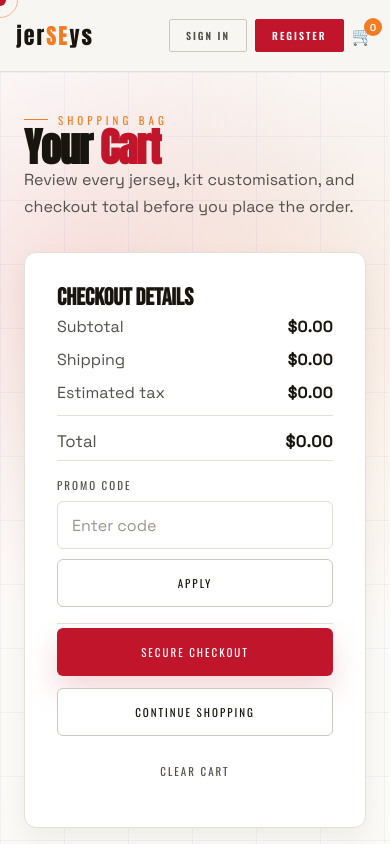
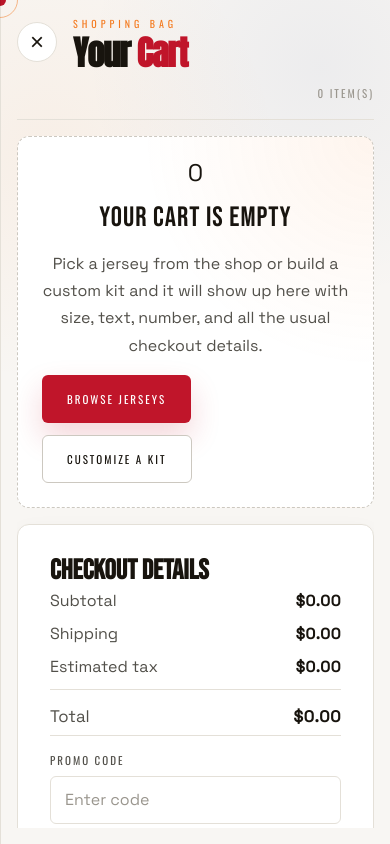
Before and after one commit to SE-Pr0/jerSEys, a React (Vite) app: page /cart in a window 390 px wide. Shown: the top 844 px of the page. Built offline with nearby package versions, Linux system fonts and the light colour scheme.

Commit message:
Made the cart page slide from the right of the page rather than be a standalone page.

```diff
--- a/src/components/Navbar.jsx
+++ b/src/components/Navbar.jsx
@@ -1,9 +1,10 @@
 import React, { useEffect, useState } from 'react';
-import { Link, NavLink } from 'react-router-dom';
+import { Link, NavLink, useLocation } from 'react-router-dom';
 import '../styles/navbar.css';
 import { clearStoredUser, getStoredUser } from '../utils/auth';
 
 const Navbar = () => {
+  const location = useLocation();
   const [user, setUser] = useState(() => getStoredUser());
 
   useEffect(() => {
@@ -46,7 +47,9 @@ const Navbar = () => {
             Trade Marketplace
           </NavLink>
         </li>
-        <li><Link to="/shop#shop-insights">Insights</Link></li>
+        <li>
+          <Link to="/shop#shop-insights">Insights</Link>
+        </li>
       </ul>
       <div className="nav-actions">
         {user ? (
@@ -54,15 +57,26 @@ const Navbar = () => {
             <Link to="/profile" className="nav-btn btn-ghost">
               {user.username}
             </Link>
-            <button type="button" className="nav-btn btn-solid" onClick={clearStoredUser}>Sign Out</button>
+            <button type="button" className="nav-btn btn-solid" onClick={clearStoredUser}>
+              Sign Out
+            </button>
           </>
         ) : (
           <>
-            <Link to="/login" className="nav-btn btn-ghost">Sign In</Link>
-            <Link to="/register" className="nav-btn btn-solid">Register</Link>
+            <Link to="/login" className="nav-btn btn-ghost">
+              Sign In
+            </Link>
+            <Link to="/register" className="nav-btn btn-solid">
+              Register
+            </Link>
           </>
         )}
-        <Link to="/cart" className="cart-icon" aria-label="Shopping cart">
+        <Link
+          to="/cart"
+          state={{ backgroundLocation: location }}
+          className="cart-icon"
+          aria-label="Shopping cart"
+        >
           <span aria-hidden="true">🛒</span>
           <div className="cart-badge">0</div>
         </Link>
--- a/src/pages/Cart.css
+++ b/src/pages/Cart.css
@@ -1,71 +1,111 @@
-.cart-page {
-  position: relative;
-  min-height: 100vh;
-  padding-top: 42px;
-  padding-bottom: 72px;
-  background:
-    radial-gradient(circle at 12% 18%, rgba(244, 123, 32, 0.12), transparent 30%),
-    radial-gradient(circle at 82% 8%, rgba(27, 59, 138, 0.1), transparent 28%),
-    var(--bg);
+.cart-drawer-overlay {
+  position: fixed;
+  inset: 0;
+  z-index: 1200;
+  background: rgba(15, 23, 42, 0);
+  backdrop-filter: blur(0px);
+  transition: background-color 220ms ease, backdrop-filter 220ms ease;
 }
 
-.cart-page::before,
-.cart-page::after {
-  content: '';
-  position: absolute;
-  inset: 0;
-  pointer-events: none;
+.cart-drawer-overlay.is-open {
+  background: rgba(15, 23, 42, 0.56);
+  backdrop-filter: blur(3px);
 }
 
-.cart-page::before {
+.cart-drawer {
+  position: absolute;
+  top: 0;
+  right: 0;
+  width: min(92vw, 640px);
+  height: 100%;
   background:
-    radial-gradient(circle at 20% 18%, rgba(192, 21, 42, 0.12), transparent 30%),
-    radial-gradient(circle at 78% 20%, rgba(244, 123, 32, 0.14), transparent 32%),
-    linear-gradient(180deg, #fff 0%, #fbf8f3 100%);
-  opacity: 0.8;
+    radial-gradient(circle at 12% 18%, rgba(244, 123, 32, 0.06), transparent 30%),
+    radial-gradient(circle at 82% 8%, rgba(27, 59, 138, 0.05), transparent 28%),
+    var(--bg);
+  box-shadow: -24px 0 56px rgba(15, 23, 42, 0.28);
+  border-left: 1px solid var(--border);
+  transform: translateX(100%);
+  transition: transform 260ms cubic-bezier(0.22, 1, 0.36, 1);
 }
 
-.cart-page::after {
-  background-image:
-    linear-gradient(rgba(27, 59, 138, 0.05) 1px, transparent 1px),
-    linear-gradient(90deg, rgba(27, 59, 138, 0.05) 1px, transparent 1px);
-  background-size: 64px 64px;
-  opacity: 0.9;
+.cart-drawer.is-open {
+  transform: translateX(0);
 }
 
-.cart-page > * {
-  position: relative;
-  z-index: 1;
+.cart-drawer.is-closing {
+  transform: translateX(100%);
 }
 
-.cart-top-section {
-  display: grid;
-  gap: var(--space-4);
+.cart-drawer-shell {
+  display: flex;
+  flex-direction: column;
+  height: 100%;
+  padding: 22px 22px 18px;
 }
 
-.cart-top-section .ui-page-header {
-  align-items: end;
-  gap: var(--space-4);
+.cart-drawer-header {
+  display: grid;
+  grid-template-columns: auto minmax(0, 1fr) auto;
+  gap: 16px;
+  align-items: center;
+  padding-bottom: 18px;
+  border-bottom: 1px solid var(--border);
 }
 
-.cart-top-section .ui-page-title {
+.cart-drawer-close {
+  width: 40px;
+  height: 40px;
+  border: 1px solid var(--border);
+  border-radius: 999px;
+  background: var(--white);
+  color: var(--text-1);
+  font-size: 24px;
+  line-height: 1;
+  cursor: pointer;
+}
+
+.cart-drawer-title-block {
+  min-width: 0;
+}
+
+.cart-drawer-eyebrow {
+  margin: 0 0 6px;
+  font-family: var(--font-accent);
+  font-size: 10px;
+  letter-spacing: 4px;
+  text-transform: uppercase;
+  color: var(--orange);
+}
+
+.cart-drawer-title {
+  margin: 0;
+  font-family: var(--font-display);
+  font-size: clamp(34px, 4.4vw, 54px);
+  line-height: 0.94;
+  letter-spacing: -1px;
+  color: var(--text-1);
   white-space: nowrap;
 }
 
-.cart-top-section .ui-page-title span {
+.cart-drawer-title span {
   color: var(--crimson);
 }
 
-.cart-top-section .ui-page-description {
-  color: var(--text-2);
-  max-width: 620px;
+.cart-drawer-count {
+  font-family: var(--font-accent);
+  font-size: 11px;
+  letter-spacing: 2px;
+  text-transform: uppercase;
+  color: var(--text-3);
 }
 
-.cart-layout {
+.cart-drawer-content {
+  flex: 1;
   display: grid;
-  grid-template-columns: minmax(0, 1.45fr) minmax(320px, 0.9fr);
-  gap: var(--space-6);
-  align-items: start;
+  gap: 16px;
+  padding-top: 16px;
+  overflow-y: auto;
+  min-height: 0;
 }
 
 .cart-main-column,
@@ -75,14 +115,14 @@
 
 .cart-item-list {
   display: grid;
-  gap: 1rem;
+  gap: 12px;
 }
 
 .cart-item-card {
   display: grid;
-  grid-template-columns: 180px minmax(0, 1fr);
-  gap: 1rem;
-  align-items: stretch;
+  grid-template-columns: 150px minmax(0, 1fr);
+  gap: 0.85rem;
+  align-items: center;
   border: 1px solid var(--border);
   background: var(--white);
   box-shadow: var(--shadow-sm);
@@ -112,12 +152,12 @@
 
 .cart-item-badge {
   position: absolute;
-  left: 0.75rem;
-  top: 0.75rem;
-  padding: 0.32rem 0.6rem;
+  left: 0.7rem;
+  top: 0.7rem;
+  padding: 0.28rem 0.55rem;
   border-radius: 999px;
   font-family: var(--font-accent);
-  font-size: 0.72rem;
+  font-size: 0.68rem;
   font-weight: 700;
   letter-spacing: 0.08em;
   text-transform: uppercase;
@@ -135,66 +175,67 @@
 
 .cart-item-body {
   display: grid;
-  gap: 1rem;
+  gap: 0.8rem;
 }
 
 .cart-item-header {
   display: flex;
   justify-content: space-between;
-  gap: 1rem;
+  gap: 0.85rem;
 }
 
-.cart-item-kicker,
-.cart-kicker {
-  margin: 0 0 0.4rem;
+.cart-item-kicker {
+  margin: 0 0 0.35rem;
   font-family: var(--font-accent);
-  font-size: 10px;
+  font-size: 9px;
   letter-spacing: 3px;
   text-transform: uppercase;
   color: var(--text-3);
 }
 
-.cart-item-header h2,
-.cart-summary-heading h2,
-.cart-support-card h3 {
+.cart-item-header h2 {
   margin: 0;
   font-family: var(--font-head);
+  font-size: clamp(20px, 2vw, 28px);
+  line-height: 1.02;
   color: var(--text-1);
-  line-height: 1.05;
 }
 
 .cart-item-subtitle {
-  margin: 0.4rem 0 0;
+  margin: 0.35rem 0 0;
   color: var(--text-2);
 }
 
 .cart-item-pricing {
   text-align: right;
   display: grid;
-  gap: 0.2rem;
+  gap: 0.15rem;
+  align-content: start;
 }
 
 .cart-item-unit-price {
-  font-size: 0.9rem;
+  font-size: 0.85rem;
   color: var(--text-3);
 }
 
 .cart-item-line-total {
-  font-size: 1.15rem;
+  font-size: 1.05rem;
   font-weight: 700;
   color: var(--crimson);
 }
 
 .cart-detail-grid {
-  display: grid;
-  grid-template-columns: repeat(2, minmax(0, 1fr));
-  gap: 0.7rem;
+  display: flex;
+  flex-wrap: wrap;
+  gap: 0.5rem;
 }
 
 .cart-detail-pill {
   display: grid;
-  gap: 0.2rem;
-  padding: 0.8rem 0.9rem;
+  gap: 0.15rem;
+  min-width: 108px;
+  flex: 1 1 120px;
+  padding: 0.55rem 0.7rem;
   border: 1px solid var(--border);
   border-radius: var(--radius-sm);
   background: var(--bg2);
@@ -202,14 +243,14 @@
 
 .cart-detail-pill span {
   font-family: var(--font-accent);
-  font-size: 10px;
+  font-size: 8px;
   letter-spacing: 2px;
   text-transform: uppercase;
   color: var(--text-3);
 }
 
 .cart-detail-pill strong {
-  font-size: 0.95rem;
+  font-size: 0.84rem;
   font-weight: 600;
   color: var(--text-1);
   word-break: break-word;
@@ -219,36 +260,23 @@
   display: flex;
   align-items: center;
   justify-content: space-between;
-  gap: 1rem;
+  gap: 0.75rem;
   flex-wrap: wrap;
-}
-
-.cart-quantity-shell {
-  display: grid;
-  gap: 0.4rem;
-}
-
-.cart-quantity-label {
-  font-family: var(--font-accent);
-  font-size: 10px;
-  letter-spacing: 2px;
-  text-transform: uppercase;
-  color: var(--text-3);
 }
 
 .cart-quantity-stepper {
   display: inline-flex;
   align-items: center;
-  gap: 0.75rem;
-  padding: 0.35rem;
+  gap: 0.55rem;
+  padding: 0.28rem;
   border-radius: 999px;
   border: 1px solid var(--border);
   background: var(--bg2);
 }
 
 .cart-stepper-button {
-  width: 2rem;
-  height: 2rem;
+  width: 1.75rem;
+  height: 1.75rem;
   border: 0;
   border-radius: 999px;
   color: var(--text-1);
@@ -269,15 +297,25 @@
   color: var(--text-1);
 }
 
-.cart-summary-card,
 .cart-summary-card {
-  padding: clamp(14px, 2.4vw, 28px);
+  padding: 18px;
+  border: 1px solid var(--border);
+  background: var(--white);
+  box-shadow: var(--shadow-sm);
 }
 
 .cart-summary-heading {
   display: grid;
   gap: 0.25rem;
   margin-bottom: 0.35rem;
+}
+
+.cart-summary-heading h2 {
+  margin: 0;
+  font-family: var(--font-head);
+  font-size: 28px;
+  line-height: 1;
+  color: var(--text-1);
 }
 
 .cart-summary-rows {
@@ -306,10 +344,6 @@
   font-size: 1.05rem;
 }
 
-.cart-summary-row.is-total strong {
-  color: var(--text-1);
-}
-
 .cart-price-stack {
   display: grid;
   justify-items: end;
@@ -327,6 +361,10 @@
 .cart-coupon-applied {
   color: var(--green);
   font-weight: 700;
+}
+
+.cart-summary-row.is-total strong {
+  color: var(--text-1);
 }
 
 .cart-promo-form {
@@ -367,20 +405,33 @@
   gap: 0.7rem;
 }
 
-@media (max-width: 1080px) {
-  .cart-layout {
-    grid-template-columns: 1fr;
+@media (max-width: 720px) {
+  .cart-drawer {
+    width: 100vw;
   }
 
-  .cart-summary-column {
-    order: -1;
+  .cart-drawer-shell {
+    padding: 16px;
   }
-}
 
-@media (max-width: 820px) {
-  .cart-page {
-    padding-top: 32px;
-    padding-bottom: 64px;
+  .cart-drawer-header {
+    grid-template-columns: auto 1fr;
+    grid-template-areas:
+      'close title'
+      'count count';
+  }
+
+  .cart-drawer-close {
+    grid-area: close;
+  }
+
+  .cart-drawer-title-block {
+    grid-area: title;
+  }
+
+  .cart-drawer-count {
+    grid-area: count;
+    justify-self: end;
   }
 
   .cart-item-card {
@@ -396,6 +447,7 @@
   }
 
   .cart-detail-grid {
+    display: grid;
     grid-template-columns: 1fr;
   }
 
@@ -404,7 +456,7 @@
     align-items: stretch;
   }
 
-  .cart-top-section .ui-page-title {
+  .cart-drawer-title {
     white-space: normal;
   }
 }
--- a/src/pages/Cart.jsx
+++ b/src/pages/Cart.jsx
@@ -1,5 +1,6 @@
-import React, { useEffect, useMemo, useState } from 'react';
-import { Button, Card, FormField, PageHeader, PageShell, StateBlock } from '../components/ui';
+import React, { useEffect, useMemo, useRef, useState } from 'react';
+import { useLocation, useNavigate } from 'react-router-dom';
+import { Button, Card, FormField, StateBlock } from '../components/ui';
 import { getShopProductById } from '../services/productService';
 import './Cart.css';
 
@@ -74,7 +75,7 @@ const toColorLabel = (value) => {
   return text;
 };
 
-const getDetailPairs = (item, product, quantity) => {
+const getDetailPairs = (item, product) => {
   const details = [];
   const size = firstText(item.size, item.selectedSize, item.jerseySize, item.variantSize, product?.sizes?.[0]);
   const playerName = firstText(
@@ -115,8 +116,6 @@ const getDetailPairs = (item, product, quantity) => {
     details.push({ label: 'Size', value: size });
   }
 
-  details.push({ label: 'Quantity', value: String(quantity) });
-
   if (playerName) {
     details.push({ label: 'Name', value: playerName });
   }
@@ -154,10 +153,6 @@ const getDetailPairs = (item, product, quantity) => {
 
   if (notes) {
     details.push({ label: 'Notes', value: notes });
-  }
-
-  if (item.customization?.summary) {
-    details.push({ label: 'Kit build', value: item.customization.summary });
   }
 
   return details;
@@ -238,10 +233,15 @@ const buildShippingLabel = (subtotal) => {
 };
 
 const Cart = () => {
+  const location = useLocation();
+  const navigate = useNavigate();
+  const closeTimerRef = useRef(null);
   const [cartItems, setCartItems] = useState(readCartFromStorage);
   const [promoCode, setPromoCode] = useState('');
   const [promoMessage, setPromoMessage] = useState('');
   const [appliedCoupon, setAppliedCoupon] = useState('');
+  const [isOpen, setIsOpen] = useState(false);
+  const [isClosing, setIsClosing] = useState(false);
 
   useEffect(() => {
     const syncCart = () => {
@@ -260,6 +260,21 @@ const Cart = () => {
   useEffect(() => {
     persistCart(cartItems);
   }, [cartItems]);
+
+  useEffect(() => {
+    const frameId = window.requestAnimationFrame(() => setIsOpen(true));
+    const previousOverflow = document.body.style.overflow;
+
+    document.body.style.overflow = 'hidden';
+
+    return () => {
+      window.cancelAnimationFrame(frameId);
+      document.body.style.overflow = previousOverflow;
+      if (closeTimerRef.current) {
+        window.clearTimeout(closeTimerRef.current);
+      }
+    };
+  }, []);
 
   const normalizedItems = useMemo(
     () => cartItems.map((item, index) => normalizeStoredItem(item, index)),
@@ -335,26 +350,54 @@ const Cart = () => {
     setPromoMessage(`Coupon ${normalizedCode} was successfully applied.`);
   };
 
+  const closeCart = () => {
+    if (isClosing) {
+      return;
+    }
+
+    setIsClosing(true);
+    closeTimerRef.current = window.setTimeout(() => {
+      if (location.state?.backgroundLocation) {
+        navigate(-1);
+      } else {
+        navigate('/');
+      }
+    }, 220);
+  };
+
   return (
-    <PageShell className="cart-page">
-      <div className="cart-top-section">
-        <PageHeader
-          eyebrow="Shopping bag"
-          title={(
-            <>
+    <div
+      className={`cart-drawer-overlay${isOpen ? ' is-open' : ''}${isClosing ? ' is-closing' : ''}`}
+      role="presentation"
+      onClick={closeCart}
+    >
+      <aside
+        className={`cart-drawer${isOpen ? ' is-open' : ''}${isClosing ? ' is-closing' : ''}`}
+        role="dialog"
+        aria-modal="true"
+        aria-label="Shopping cart"
+        onClick={(event) => event.stopPropagation()}
+      >
+        <div className="cart-drawer-shell">
+          <header className="cart-drawer-header">
+            <button type="button" className="cart-drawer-close" onClick={closeCart} aria-label="Close cart">
+              ×
+            </button>
+            <div className="cart-drawer-title-block">
+              <p className="cart-drawer-eyebrow">Shopping bag</p>
+              <h1 className="cart-drawer-title">
                 Your <span>Cart</span>
-            </>
-          )}
-          description="Review every jersey, kit customisation, and checkout total before you place the order."
-        />
+              </h1>
             </div>
+            <div className="cart-drawer-count">{normalizedItems.length} item(s)</div>
+          </header>
 
-      <div className="cart-layout">
+          <div className="cart-drawer-content">
             <div className="cart-main-column">
               {normalizedItems.length > 0 ? (
                 <div className="cart-item-list">
                   {normalizedItems.map((item, index) => {
-                const detailPairs = getDetailPairs(item, item.product, item.quantity);
+                    const detailPairs = getDetailPairs(item, item.product);
                     const lineTotal = item.unitPrice * item.quantity;
 
                     return (
@@ -401,7 +444,6 @@ const Cart = () => {
 
                           <div className="cart-item-footer">
                             <div className="cart-quantity-shell">
-                          <span className="cart-quantity-label">Quantity</span>
                               <div className="cart-quantity-stepper" aria-label={`Quantity for ${item.name}`}>
                                 <button
                                   type="button"
@@ -523,18 +565,16 @@ const Cart = () => {
                   <Button block disabled={normalizedItems.length === 0}>
                     Secure Checkout
                   </Button>
-              <Button block variant="secondary" to="/shop">
-                Continue Shopping
-              </Button>
                   <Button block variant="ghost" onClick={clearCart} disabled={normalizedItems.length === 0}>
                     Clear Cart
                   </Button>
                 </div>
               </Card>
-
             </aside>
           </div>
-    </PageShell>
+        </div>
+      </aside>
+    </div>
   );
 };
 
--- a/src/router.jsx
+++ b/src/router.jsx
@@ -1,5 +1,5 @@
 import React, { Suspense, lazy } from 'react';
-import { Routes, Route, Navigate } from 'react-router-dom';
+import { Navigate, Route, Routes, useLocation } from 'react-router-dom';
 import MainLayout from './layouts/MainLayout';
 import Home from './pages/Home';
 import Shop from './pages/Shop';
@@ -10,16 +10,20 @@ import Profile from './pages/Profile';
 import OrderHistory from './pages/OrderHistory';
 import Cart from './pages/Cart';
 import NotFound from './pages/NotFound';
-import TradeMarketplace    from './pages/TradeMarketplace';
+import TradeMarketplace from './pages/TradeMarketplace';
 import TradeListingDetails from './pages/TradeListingDetails';
-import TradeRequests       from './pages/TradeRequests';
-import CreateTradeListing  from './pages/CreateTradeListing';
+import TradeRequests from './pages/TradeRequests';
+import CreateTradeListing from './pages/CreateTradeListing';
 
 const CustomJerseyBuilder = lazy(() => import('./pages/CustomJerseyBuilder'));
 
 const Router = () => {
+  const location = useLocation();
+  const backgroundLocation = location.state?.backgroundLocation;
+
   return (
-    <Routes>
+    <>
+      <Routes location={backgroundLocation || location}>
         <Route path="/" element={<MainLayout />}>
           <Route index element={<Home />} />
           <Route path="shop" element={<Shop />} />
@@ -36,15 +40,29 @@ const Router = () => {
           <Route path="register" element={<Register />} />
           <Route path="profile" element={<Profile />} />
           <Route path="order-history" element={<OrderHistory />} />
-        <Route path="cart" element={<Cart />} />
-        <Route path="trade"            element={<TradeMarketplace />} />
+          <Route path="trade" element={<TradeMarketplace />} />
           <Route path="trade/marketplace" element={<Navigate to="/trade" replace />} />
-        <Route path="trade/requests"   element={<TradeRequests />} />
-        <Route path="trade/create"     element={<CreateTradeListing />} />
+          <Route path="trade/requests" element={<TradeRequests />} />
+          <Route path="trade/create" element={<CreateTradeListing />} />
           <Route path="trade/:listingId" element={<TradeListingDetails />} />
           <Route path="*" element={<NotFound />} />
         </Route>
       </Routes>
+
+      {backgroundLocation ? (
+        <Routes>
+          <Route path="/cart" element={<Cart />} />
+        </Routes>
+      ) : null}
+
+      {!backgroundLocation ? (
+        <Routes>
+          <Route path="/" element={<MainLayout />}>
+            <Route path="cart" element={<Cart />} />
+          </Route>
+        </Routes>
+      ) : null}
+    </>
   );
 };
 
```
Also changed, not shown: 7 other files (tests, documents, lock files or other folders). Lines whose indentation alone changed are shown as unchanged.
